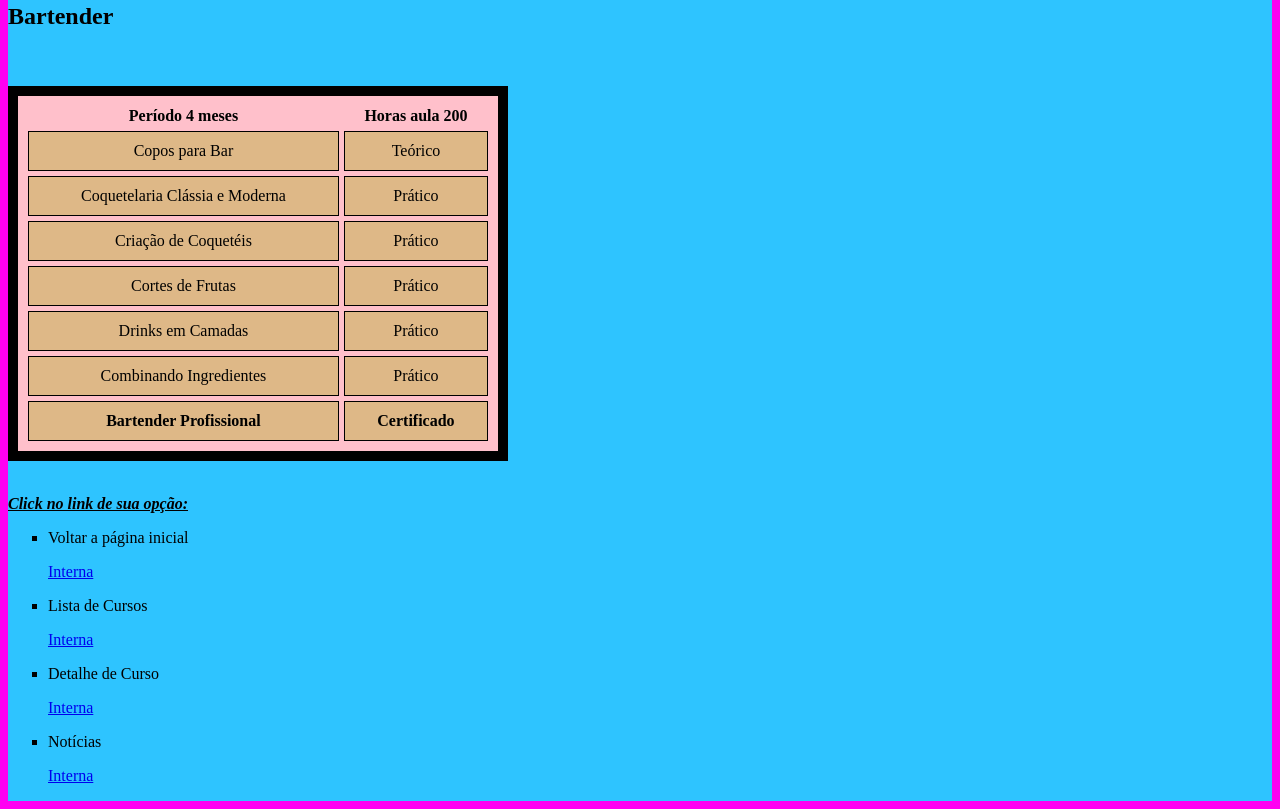
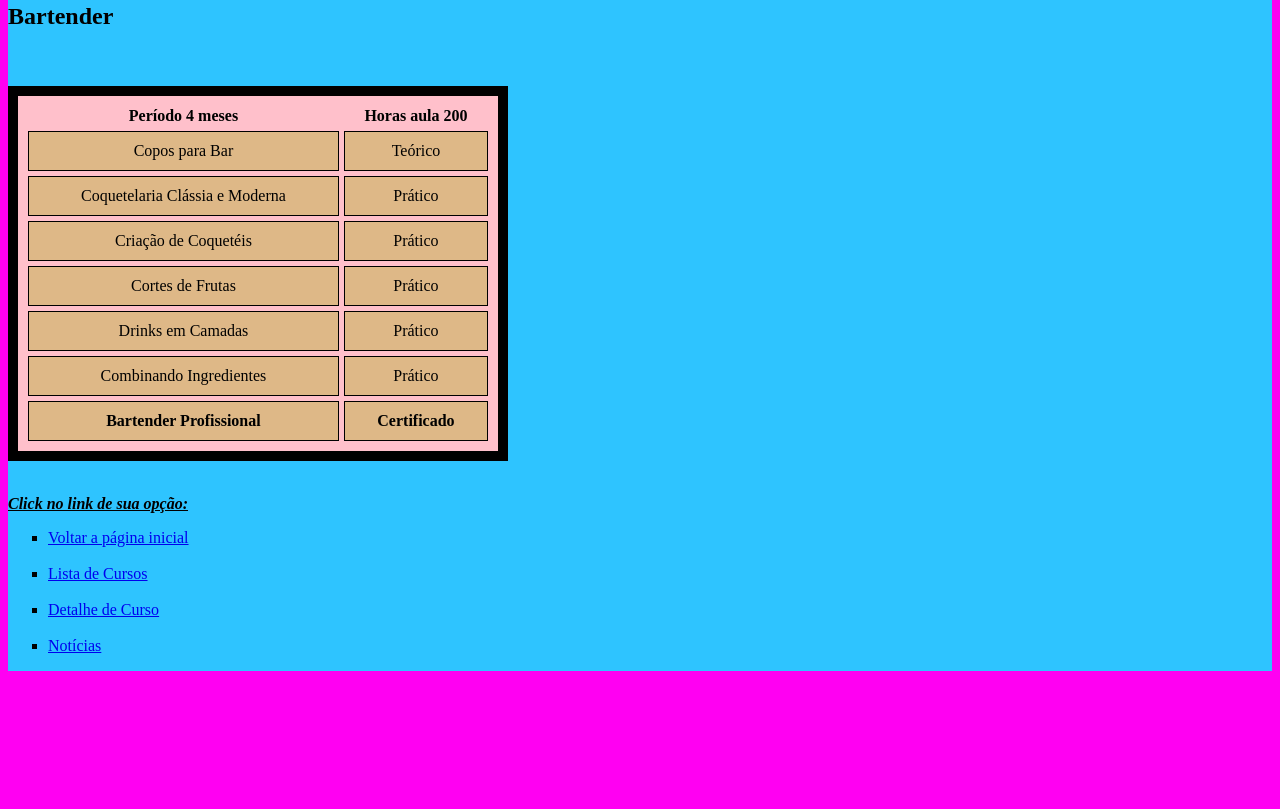
Before and after one commit to diofelixdasilva/Projeto-de-Desenvolvimento-de-Sistema, a plain HTML site: page Disciplina.html in a window 1280 px wide. Shown: the part 3829-4638 px from the top of the page. After the commit the page ends 4508 px from the top, so only its background shows below. Drawn offline with Linux system fonts and the light colour scheme.

Commit message:
Disciplina versão 002

```diff
--- a/Disciplina.html
+++ b/Disciplina.html
@@ -307,14 +307,13 @@
                     </br>
                     <p><em><u><strong>Click no link de sua opção:</strong></u></em></p>
                     <ul type='square'>
-                        <li><p>Voltar a página inicial</p>
-                            <a href='index.html'>Interna</a></li>
-                        <li><p>Lista de Cursos</p>
-                            <a href='Lista de Cursos.html'>Interna</a></li>
-                        <li><p>Detalhe de Curso</p>
-                            <a href='Detalhe de Curso.html'>Interna</a></li>
-                        <li><p>Notícias</p>
-                            <a href='Noticias.html'>Interna</a></li>
+                        <li><a href='index.html'>Voltar a página inicial</a></li>
+                    </br>
+                        <li><a href='Lista de Cursos.html'>Lista de Cursos</a></li>
+                    </br>
+                        <li><a href='Detalhe de Curso.html'>Detalhe de Curso</a></li>
+                    </br>
+                        <li><a href='Noticias.html'>Notícias</a></li>
                     </ul>
         </footer>
     </section>
```
